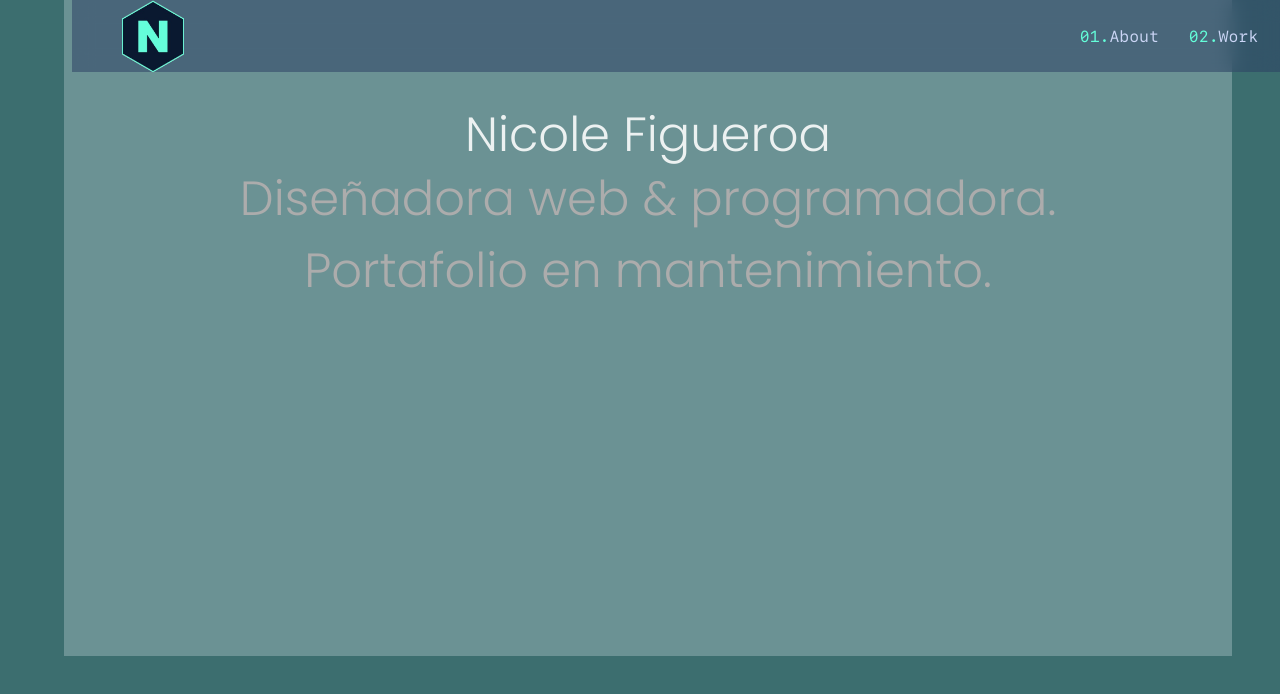
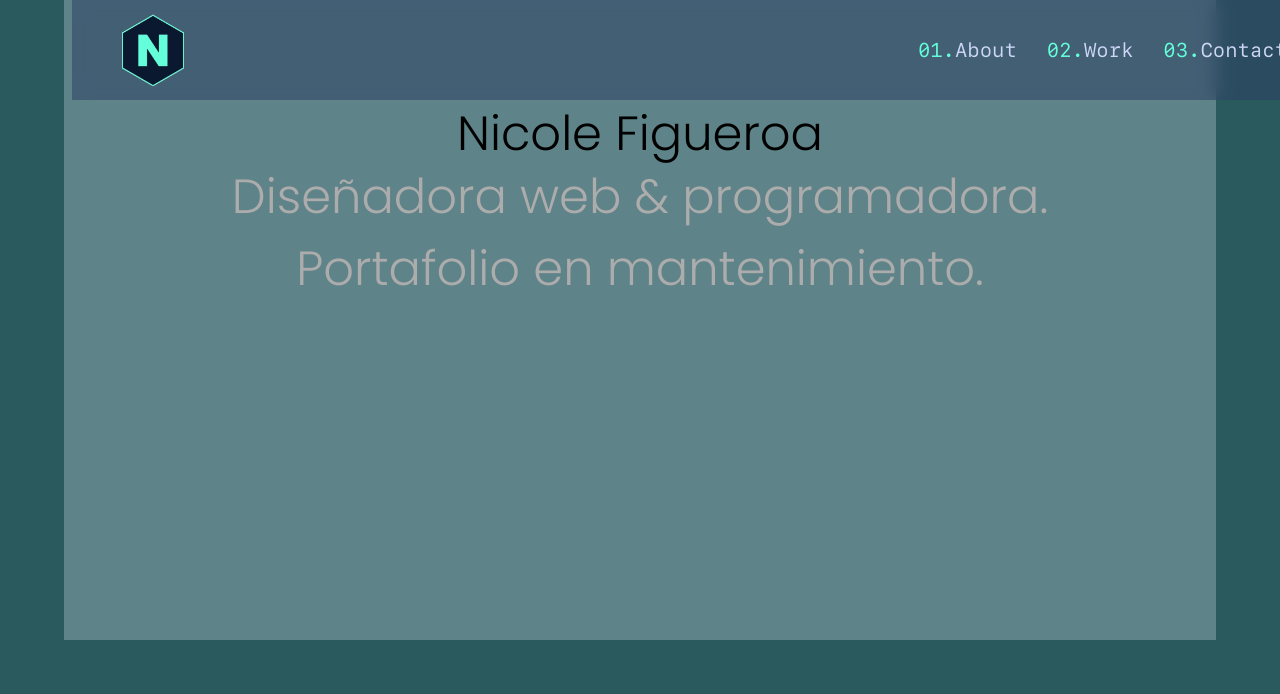
Before and after one commit to Linmake/Portfolio, a React (Vite) app: page / in a window 1280 px wide. Shown: the top 694 px of the page. Built offline with nearby package versions, Linux system fonts and the light colour scheme.

Commit message:
Maquetacion de Main inicial

```diff
--- a/src/index.css
+++ b/src/index.css
@@ -6,17 +6,27 @@
   font-display: swap;
 }
 :root {
+  box-sizing: border-box;
   color-scheme: light dark;
-  color: rgba(255, 255, 255, 0.87);
   font-synthesis: none;
   text-rendering: optimizeLegibility;
   -webkit-font-smoothing: antialiased;
+  --fz-xs: 20px;
+  --nav-height: 100px;
+  --nav-scroll-height: 70px;
+  --dark-slate: #495670;
+  --navy: #0a192f;
 }
 
 body {
   margin: 0 auto;
   min-width: 320px;
   min-height: 100vh;
-  background-color: #213547;
+  background-color: #0a192f;
   font-family: "Poppins";
 }
+
+html {
+  scrollbar-width: thin;
+  scrollbar-color: var(--dark-slate) var(--navy);
+}
```
